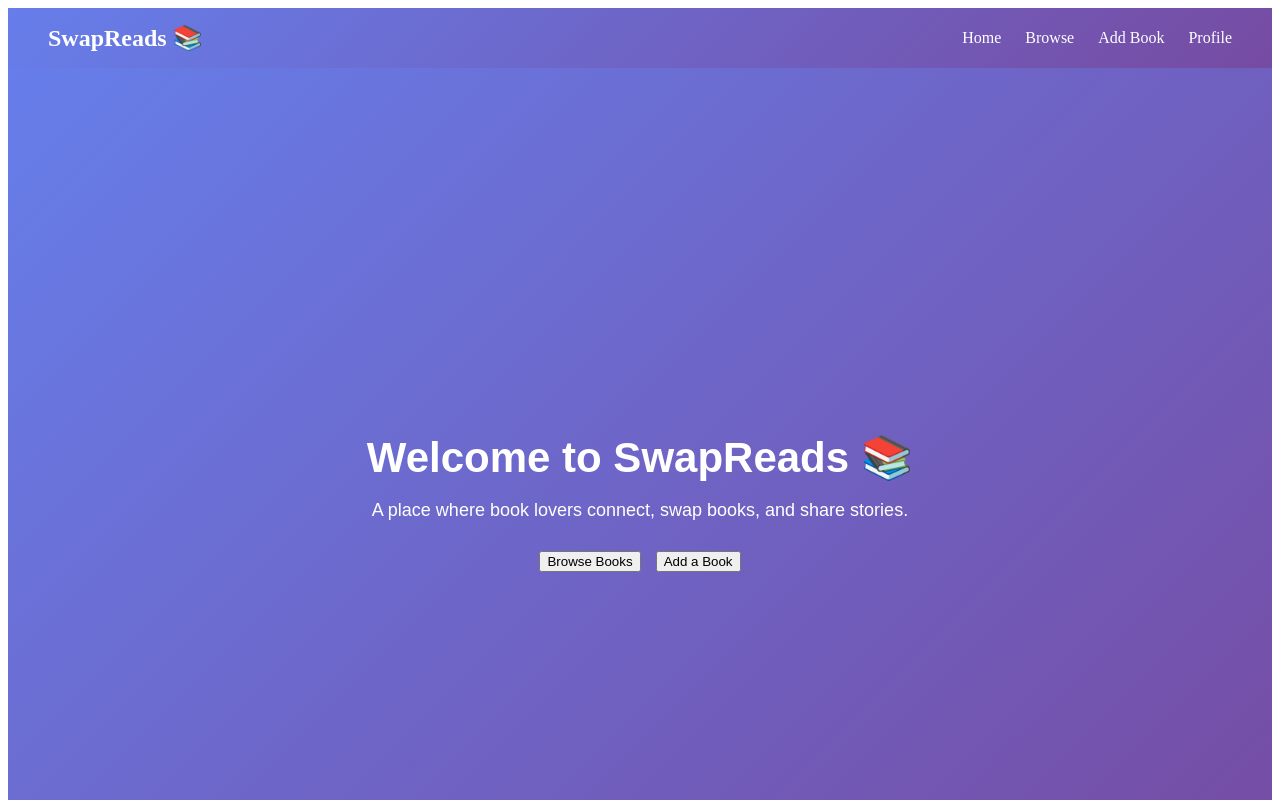
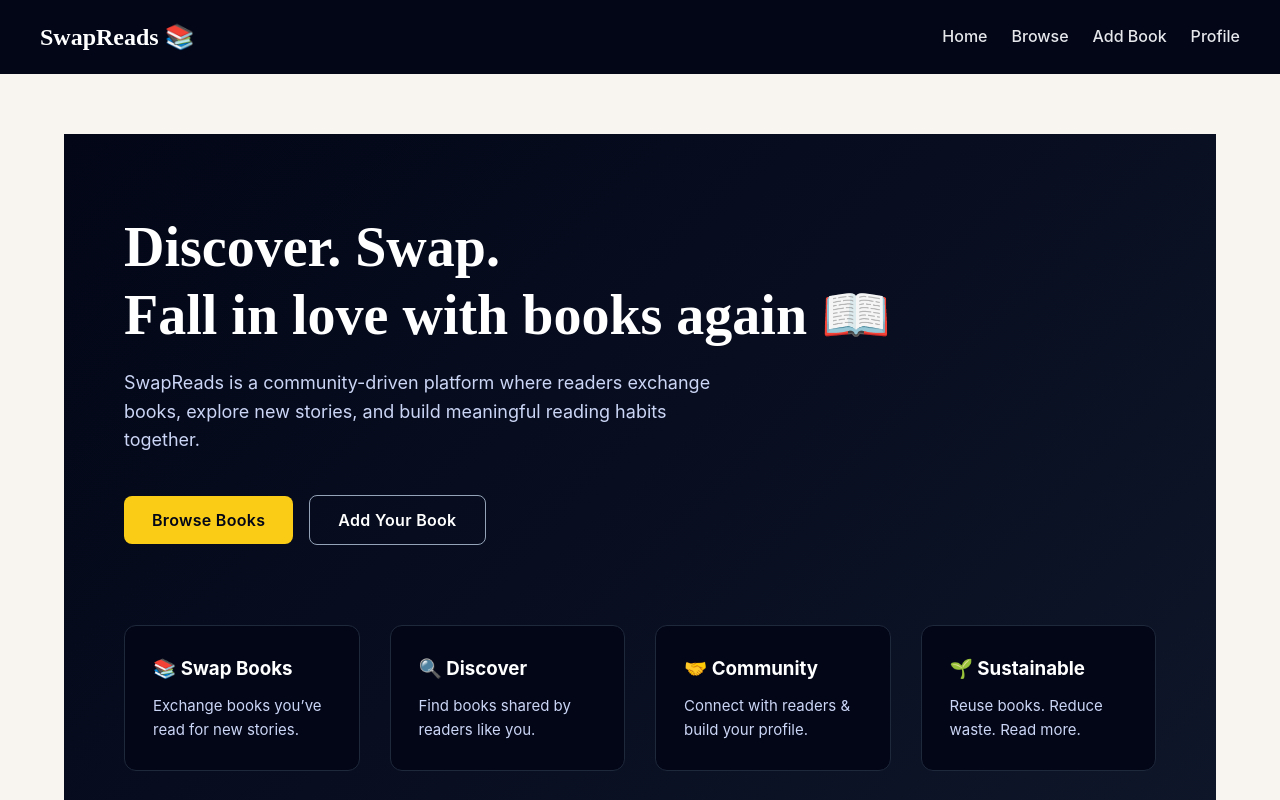
Before and after one commit to gajbhiyea041-sudo/swapreads, a React (Vite) app: page / in a window 1280 px wide. Shown: the top 800 px of the page. Built offline with nearby package versions, Linux system fonts and the light colour scheme.

Commit message:
UI polish update

```diff
--- a/src/App.css
+++ b/src/App.css
@@ -1,29 +1,78 @@
+/* ===== APP LAYOUT ===== */
+
+.app-container {
+  max-width: 1200px;
+  margin: auto;
+  padding: 60px 24px;
+}
+
+/* ===== SECTION SPACING ===== */
+.section {
+  margin-bottom: 60px;
+}
+
+/* ===== CARD (Premium Look) ===== */
 .card {
   background: white;
-  border-radius: 14px;
-  padding: 25px;
-  box-shadow: 0 10px 25px rgba(0, 0, 0, 0.08);
-  margin-bottom: 25px;
+  border-radius: 18px;
+  padding: 28px;
+  box-shadow: 0 20px 40px rgba(0, 0, 0, 0.08);
+  transition: transform 0.25s ease, box-shadow 0.25s ease;
 }
 
+.card:hover {
+  transform: translateY(-4px);
+  box-shadow: 0 30px 60px rgba(0, 0, 0, 0.12);
+}
+
+/* ===== BUTTONS ===== */
 button {
-  background: #4f46e5;
+  background: linear-gradient(135deg, #4f46e5, #6366f1);
   color: white;
   border: none;
-  padding: 10px 18px;
-  border-radius: 8px;
+  padding: 12px 22px;
+  border-radius: 10px;
   cursor: pointer;
-  font-weight: 500;
+  font-weight: 600;
+  letter-spacing: 0.3px;
+  transition: all 0.25s ease;
 }
 
 button:hover {
-  background: #4338ca;
+  transform: translateY(-2px);
+  box-shadow: 0 12px 25px rgba(79, 70, 229, 0.35);
 }
 
-input, select {
+/* ===== INPUTS ===== */
+input,
+select,
+textarea {
   width: 100%;
-  padding: 10px;
-  margin-top: 6px;
-  border-radius: 6px;
+  padding: 12px 14px;
+  margin-top: 8px;
+  border-radius: 10px;
   border: 1px solid #cbd5e1;
+  font-size: 15px;
+  transition: border 0.2s ease, box-shadow 0.2s ease;
 }
+
+input:focus,
+select:focus,
+textarea:focus {
+  outline: none;
+  border-color: #4f46e5;
+  box-shadow: 0 0 0 3px rgba(79, 70, 229, 0.15);
+}
+
+/* ===== PAGE TITLES ===== */
+.page-title {
+  font-size: 34px;
+  font-weight: 700;
+  margin-bottom: 20px;
+}
+
+/* ===== SUBTEXT ===== */
+.subtext {
+  color: #64748b;
+  font-size: 15px;
+}
--- a/src/App.jsx
+++ b/src/App.jsx
@@ -1,24 +1,24 @@
-import { BrowserRouter, Routes, Route } from "react-router-dom";
-
 import Navbar from "./components/Navbar";
-
 import Home from "./pages/Home";
 import Browse from "./pages/Browse";
 import AddBook from "./pages/AddBook";
 import Profile from "./pages/Profile";
+import "./App.css";
+import { Routes, Route } from "react-router-dom";
 
 function App() {
   return (
-    <BrowserRouter>
+    <>
       <Navbar />
-
+      <div className="app-container">
         <Routes>
           <Route path="/" element={<Home />} />
           <Route path="/browse" element={<Browse />} />
           <Route path="/add" element={<AddBook />} />
           <Route path="/profile" element={<Profile />} />
         </Routes>
-    </BrowserRouter>
+      </div>
+    </>
   );
 }
 
--- a/src/components/Navbar.jsx
+++ b/src/components/Navbar.jsx
@@ -1,32 +1,39 @@
 import { Link } from "react-router-dom";
 
 function Navbar() {
+  const navStyle = {
+    backgroundColor: "#020617",
+    padding: "18px 40px",
+    display: "flex",
+    justifyContent: "space-between",
+    alignItems: "center"
+  };
+
+  const logoStyle = {
+    color: "white",
+    fontSize: "24px",
+    fontWeight: "700",
+    fontFamily: "serif"
+  };
+
+  const linkStyle = {
+    color: "#e5e7eb",
+    textDecoration: "none",
+    marginLeft: "24px",
+    fontWeight: "500"
+  };
+
   return (
-    <nav
-      style={{
-        display: "flex",
-        justifyContent: "space-between",
-        alignItems: "center",
-        padding: "16px 40px",
-        background: "linear-gradient(135deg, #667eea, #764ba2)",
-      }}
-    >
-      <h2 style={{ color: "white", margin: 0 }}>SwapReads 📚</h2>
-
-      <div style={{ display: "flex", gap: "24px" }}>
-        <Link style={linkStyle} to="/">Home</Link>
-        <Link style={linkStyle} to="/browse">Browse</Link>
-        <Link style={linkStyle} to="/add">Add Book</Link>
-        <Link style={linkStyle} to="/profile">Profile</Link>
+    <div style={navStyle}>
+      <div style={logoStyle}>SwapReads 📚</div>
+      <div>
+        <Link to="/" style={linkStyle}>Home</Link>
+        <Link to="/browse" style={linkStyle}>Browse</Link>
+        <Link to="/add" style={linkStyle}>Add Book</Link>
+        <Link to="/profile" style={linkStyle}>Profile</Link>
       </div>
-    </nav>
+    </div>
   );
 }
 
-const linkStyle = {
-  color: "white",
-  textDecoration: "none",
-  fontWeight: "500",
-};
-
 export default Navbar;
--- a/src/index.css
+++ b/src/index.css
@@ -1,11 +1,71 @@
+/* ===== RESET ===== */
 * {
   margin: 0;
   padding: 0;
   box-sizing: border-box;
-  font-family: "Segoe UI", sans-serif;
 }
 
+/* ===== ROOT VARIABLES (DESIGN SYSTEM) ===== */
+:root {
+  --bg-main: #f8f5f1;       /* paper white */
+  --bg-card: #ffffff;
+  --text-main: #1f2933;     /* ink */
+  --text-muted: #6b7280;
+  --accent: #c89b3c;        /* gold accent */
+  --border-soft: #e5e7eb;
+}
+
+/* ===== BODY ===== */
 body {
-  background: linear-gradient(135deg, #f5f7fa, #e4ecf7);
-  color: #1f2933;
+  background-color: var(--bg-main);
+  color: var(--text-main);
+  font-family: "Inter", "Segoe UI", sans-serif;
+  line-height: 1.6;
+  -webkit-font-smoothing: antialiased;
 }
+
+/* ===== LINKS ===== */
+a {
+  color: inherit;
+  text-decoration: none;
+}
+
+/* ===== BUTTON ===== */
+button {
+  font-family: inherit;
+  background: var(--accent);
+  color: #111827;
+  border: none;
+  padding: 10px 18px;
+  border-radius: 10px;
+  font-weight: 600;
+  cursor: pointer;
+  transition: all 0.25s ease;
+}
+
+button:hover {
+  transform: translateY(-1px);
+  box-shadow: 0 10px 25px rgba(0,0,0,0.15);
+}
+
+/* ===== CARD (Books, Sections, Forms) ===== */
+.card {
+  background: var(--bg-card);
+  border: 1px solid var(--border-soft);
+  border-radius: 18px;
+  box-shadow: 0 20px 40px rgba(0,0,0,0.08);
+}
+
+/* ===== TEXT HELPERS ===== */
+.text-muted {
+  color: var(--text-muted);
+}
+
+.text-accent {
+  color: var(--accent);
+}
+
+/* ===== SMOOTH ===== */
+html {
+  scroll-behavior: smooth;
+}
--- a/src/main.jsx
+++ b/src/main.jsx
@@ -1,9 +1,13 @@
 import React from "react";
 import ReactDOM from "react-dom/client";
+import { BrowserRouter } from "react-router-dom";
 import App from "./App";
+import "./index.css";
 
 ReactDOM.createRoot(document.getElementById("root")).render(
   <React.StrictMode>
-    <App />
+    <BrowserRouter>
+      <App />
+    </BrowserRouter>
   </React.StrictMode>
 );
--- a/src/pages/AddBook.jsx
+++ b/src/pages/AddBook.jsx
@@ -1,81 +1,106 @@
-import { useState } from "react";
-
 function AddBook() {
-  const [title, setTitle] = useState("");
-  const [author, setAuthor] = useState("");
-  const [condition, setCondition] = useState("");
-
-  function handleSubmit(e) {
-    e.preventDefault();
-    alert("Book added (UI only for now)");
-    setTitle("");
-    setAuthor("");
-    setCondition("");
-  }
-
   return (
     <div
       style={{
         minHeight: "100vh",
-        background: "#f5f7fb",
+        backgroundColor: "#020617",
         display: "flex",
         justifyContent: "center",
         alignItems: "center",
-        fontFamily: "sans-serif",
+        padding: "40px",
+        color: "white"
       }}
     >
       <div
         style={{
-          background: "white",
-          padding: "30px",
-          borderRadius: "14px",
           width: "100%",
-          maxWidth: "420px",
-          boxShadow: "0 10px 25px rgba(0,0,0,0.08)",
+          maxWidth: "460px",
+          backgroundColor: "#020617",
+          border: "1px solid #1e293b",
+          borderRadius: "16px",
+          padding: "32px",
+          boxShadow: "0 20px 40px rgba(0,0,0,0.4)"
         }}
       >
-        <h2 style={{ marginBottom: "20px" }}>Add a Book 📘</h2>
+        <h2
+          style={{
+            fontFamily: "serif",
+            fontSize: "28px",
+            marginBottom: "10px"
+          }}
+        >
+          Add a Book 📘
+        </h2>
 
-        <form onSubmit={handleSubmit}>
-          <div style={{ marginBottom: "15px" }}>
-            <label>Book Title</label>
+        <p style={{ color: "#94a3b8", marginBottom: "28px" }}>
+          Share a book with the SwapReads community
+        </p>
+
+        {/* Title */}
+        <div style={{ marginBottom: "18px" }}>
+          <label style={{ color: "#cbd5f5", fontSize: "14px" }}>
+            Book Title
+          </label>
           <input
             type="text"
-              value={title}
-              onChange={(e) => setTitle(e.target.value)}
-              required
+            placeholder="Eg. Atomic Habits"
+            style={inputStyle}
           />
         </div>
 
-          <div style={{ marginBottom: "15px" }}>
-            <label>Author</label>
+        {/* Author */}
+        <div style={{ marginBottom: "18px" }}>
+          <label style={{ color: "#cbd5f5", fontSize: "14px" }}>
+            Author
+          </label>
           <input
             type="text"
-              value={author}
-              onChange={(e) => setAuthor(e.target.value)}
-              required
+            placeholder="Eg. James Clear"
+            style={inputStyle}
           />
         </div>
 
-          <div style={{ marginBottom: "20px" }}>
-            <label>Condition</label>
-            <select
-              value={condition}
-              onChange={(e) => setCondition(e.target.value)}
-              required
-            >
-              <option value="">Select condition</option>
-              <option value="New">New</option>
-              <option value="Good">Good</option>
-              <option value="Used">Used</option>
+        {/* Condition */}
+        <div style={{ marginBottom: "26px" }}>
+          <label style={{ color: "#cbd5f5", fontSize: "14px" }}>
+            Condition
+          </label>
+          <select style={inputStyle}>
+            <option>New</option>
+            <option>Good</option>
+            <option>Used</option>
           </select>
         </div>
 
-          <button type="submit">Add Book</button>
-        </form>
+        {/* Button */}
+        <button
+          style={{
+            width: "100%",
+            padding: "14px",
+            backgroundColor: "#facc15",
+            color: "#020617",
+            border: "none",
+            borderRadius: "8px",
+            fontWeight: "600",
+            cursor: "pointer"
+          }}
+        >
+          Add Book
+        </button>
       </div>
     </div>
   );
 }
 
+const inputStyle = {
+  width: "100%",
+  padding: "12px 14px",
+  marginTop: "6px",
+  backgroundColor: "#020617",
+  border: "1px solid #1e293b",
+  borderRadius: "8px",
+  color: "white",
+  outline: "none"
+};
+
 export default AddBook;
--- a/src/pages/Browse.jsx
+++ b/src/pages/Browse.jsx
@@ -1,54 +1,92 @@
 function Browse() {
   const books = [
-    {
-      title: "Atomic Habits",
-      author: "James Clear",
-      condition: "Good",
-    },
-    {
-      title: "The Alchemist",
-      author: "Paulo Coelho",
-      condition: "Used",
-    },
-    {
-      title: "Deep Work",
-      author: "Cal Newport",
-      condition: "New",
-    },
+    { title: "The Alchemist", author: "Paulo Coelho" },
+    { title: "Atomic Habits", author: "James Clear" },
+    { title: "Ikigai", author: "Héctor García" },
+    { title: "Rich Dad Poor Dad", author: "Robert Kiyosaki" },
+    { title: "The Psychology of Money", author: "Morgan Housel" },
+    { title: "Think Like a Monk", author: "Jay Shetty" }
   ];
 
   return (
     <div
       style={{
         minHeight: "100vh",
-        background: "#f5f7fb",
-        padding: "40px",
-        fontFamily: "sans-serif",
+        backgroundColor: "#020617",
+        padding: "60px",
+        color: "white"
       }}
     >
-      <h2 style={{ marginBottom: "30px" }}>Browse Books 📚</h2>
+      <h1
+        style={{
+          fontSize: "42px",
+          marginBottom: "10px",
+          fontFamily: "serif"
+        }}
+      >
+        Browse Books 📚
+      </h1>
+
+      <p style={{ color: "#94a3b8", marginBottom: "40px" }}>
+        Explore books shared by readers in the SwapReads community
+      </p>
 
       <div
         style={{
           display: "grid",
-          gridTemplateColumns: "repeat(auto-fit, minmax(220px, 1fr))",
-          gap: "20px",
+          gridTemplateColumns: "repeat(auto-fit, minmax(240px, 1fr))",
+          gap: "30px"
         }}
       >
         {books.map((book, index) => (
           <div
             key={index}
             style={{
-              background: "white",
-              padding: "20px",
-              borderRadius: "12px",
-              boxShadow: "0 8px 20px rgba(0,0,0,0.08)",
+              backgroundColor: "#020617",
+              border: "1px solid #1e293b",
+              borderRadius: "14px",
+              padding: "24px",
+              transition: "all 0.3s ease",
+              cursor: "pointer"
+            }}
+            onMouseEnter={e => {
+              e.currentTarget.style.transform = "translateY(-6px)";
+              e.currentTarget.style.borderColor = "#facc15";
+            }}
+            onMouseLeave={e => {
+              e.currentTarget.style.transform = "translateY(0)";
+              e.currentTarget.style.borderColor = "#1e293b";
             }}
           >
-            <h3>{book.title}</h3>
-            <p>Author: {book.author}</p>
-            <p>Condition: {book.condition}</p>
-            <button style={{ marginTop: "10px" }}>Request Swap</button>
+            <div
+              style={{
+                height: "180px",
+                background:
+                  "linear-gradient(135deg, #1e293b, #020617)",
+                borderRadius: "10px",
+                marginBottom: "16px"
+              }}
+            />
+
+            <h3 style={{ marginBottom: "6px" }}>{book.title}</h3>
+            <p style={{ color: "#94a3b8", fontSize: "14px" }}>
+              {book.author}
+            </p>
+
+            <button
+              style={{
+                marginTop: "14px",
+                padding: "10px 14px",
+                backgroundColor: "#facc15",
+                color: "#020617",
+                border: "none",
+                borderRadius: "6px",
+                fontWeight: "600",
+                cursor: "pointer"
+              }}
+            >
+              Request Swap
+            </button>
           </div>
         ))}
       </div>
--- a/src/pages/Home.jsx
+++ b/src/pages/Home.jsx
@@ -3,33 +3,103 @@ function Home() {
     <div
       style={{
         minHeight: "100vh",
-        background: "linear-gradient(135deg, #667eea, #764ba2)",
-        display: "flex",
-        justifyContent: "center",
-        alignItems: "center",
-        fontFamily: "sans-serif",
+        background: "linear-gradient(135deg, #020617, #0f172a)",
         color: "white",
-        padding: "20px",
+        padding: "80px 60px"
       }}
     >
-      <div style={{ maxWidth: "600px", textAlign: "center" }}>
-        <h1 style={{ fontSize: "42px", marginBottom: "15px" }}>
-          Welcome to SwapReads 📚
+      {/* HERO SECTION */}
+      <div
+        style={{
+          maxWidth: "900px",
+          marginBottom: "80px"
+        }}
+      >
+        <h1
+          style={{
+            fontSize: "56px",
+            fontWeight: "700",
+            lineHeight: "1.2",
+            marginBottom: "20px",
+            fontFamily: "serif"
+          }}
+        >
+          Discover. Swap.
+          <br /> Fall in love with books again 📖
         </h1>
 
-        <p style={{ fontSize: "18px", marginBottom: "30px" }}>
-          A place where book lovers connect, swap books, and share stories.
+        <p
+          style={{
+            fontSize: "18px",
+            color: "#cbd5f5",
+            maxWidth: "600px",
+            marginBottom: "40px"
+          }}
+        >
+          SwapReads is a community-driven platform where readers exchange books,
+          explore new stories, and build meaningful reading habits together.
         </p>
 
-        <div style={{ display: "flex", gap: "15px", justifyContent: "center" }}>
-          <a href="/browse">
-            <button>Browse Books</button>
-          </a>
+        <div>
+          <button
+            style={{
+              padding: "14px 28px",
+              fontSize: "16px",
+              backgroundColor: "#facc15",
+              color: "#020617",
+              border: "none",
+              borderRadius: "8px",
+              fontWeight: "600",
+              cursor: "pointer",
+              marginRight: "16px"
+            }}
+          >
+            Browse Books
+          </button>
 
-          <a href="/add">
-            <button>Add a Book</button>
-          </a>
+          <button
+            style={{
+              padding: "14px 28px",
+              fontSize: "16px",
+              backgroundColor: "transparent",
+              color: "white",
+              border: "1px solid #94a3b8",
+              borderRadius: "8px",
+              cursor: "pointer"
+            }}
+          >
+            Add Your Book
+          </button>
         </div>
+      </div>
+
+      {/* FEATURE STRIP */}
+      <div
+        style={{
+          display: "grid",
+          gridTemplateColumns: "repeat(auto-fit, minmax(220px, 1fr))",
+          gap: "30px"
+        }}
+      >
+        {[
+          { title: "📚 Swap Books", text: "Exchange books you’ve read for new stories." },
+          { title: "🔍 Discover", text: "Find books shared by readers like you." },
+          { title: "🤝 Community", text: "Connect with readers & build your profile." },
+          { title: "🌱 Sustainable", text: "Reuse books. Reduce waste. Read more." }
+        ].map((item, index) => (
+          <div
+            key={index}
+            style={{
+              backgroundColor: "#020617",
+              border: "1px solid #1e293b",
+              padding: "28px",
+              borderRadius: "12px"
+            }}
+          >
+            <h3 style={{ marginBottom: "10px" }}>{item.title}</h3>
+            <p style={{ color: "#cbd5f5", fontSize: "15px" }}>{item.text}</p>
+          </div>
+        ))}
       </div>
     </div>
   );
--- a/src/pages/Profile.jsx
+++ b/src/pages/Profile.jsx
@@ -3,46 +3,103 @@ function Profile() {
     <div
       style={{
         minHeight: "100vh",
-        background: "#f5f7fb",
+        backgroundColor: "#020617",
         display: "flex",
         justifyContent: "center",
         alignItems: "center",
-        fontFamily: "sans-serif",
+        color: "white",
+        padding: "40px"
       }}
     >
       <div
         style={{
-          background: "white",
-          padding: "30px",
-          borderRadius: "14px",
+          backgroundColor: "#020617",
+          border: "1px solid #1e293b",
+          borderRadius: "16px",
+          padding: "32px",
           width: "100%",
           maxWidth: "420px",
-          boxShadow: "0 10px 25px rgba(0,0,0,0.08)",
           textAlign: "center",
+          boxShadow: "0 20px 40px rgba(0,0,0,0.4)"
         }}
       >
+        {/* Avatar */}
         <img
-          src="https://avatars.githubusercontent.com/u/9919?v=4"
-          alt="anime profile"
+          src="https://i.imgur.com/8Km9tLL.png"
+          alt="profile"
           style={{
             width: "120px",
             height: "120px",
             borderRadius: "50%",
-            marginBottom: "15px",
-            objectFit: "cover",
+            marginBottom: "16px",
+            border: "3px solid #facc15"
           }}
         />
 
-        <h2>Akira</h2>
-        <p style={{ color: "#666" }}>Anime & Book Enthusiast 📘🔥</p>
+        <h2
+          style={{
+            fontFamily: "serif",
+            fontSize: "26px",
+            marginBottom: "6px"
+          }}
+        >
+          Akira
+        </h2>
 
-        <div style={{ marginTop: "20px", textAlign: "left" }}>
-          <p><strong>Books Shared:</strong> 4</p>
-          <p><strong>Books Requested:</strong> 1</p>
-          <p><strong>Favorite Genre:</strong> Fiction</p>
+        <p style={{ color: "#94a3b8", marginBottom: "24px" }}>
+          Book Lover • SwapReads Member
+        </p>
+
+        {/* Stats */}
+        <div
+          style={{
+            display: "grid",
+            gridTemplateColumns: "1fr 1fr",
+            gap: "16px",
+            marginBottom: "28px"
+          }}
+        >
+          <div
+            style={{
+              border: "1px solid #1e293b",
+              borderRadius: "12px",
+              padding: "16px"
+            }}
+          >
+            <h3 style={{ fontSize: "22px", color: "#facc15" }}>4</h3>
+            <p style={{ color: "#94a3b8", fontSize: "14px" }}>
+              Books Shared
+            </p>
+          </div>
+
+          <div
+            style={{
+              border: "1px solid #1e293b",
+              borderRadius: "12px",
+              padding: "16px"
+            }}
+          >
+            <h3 style={{ fontSize: "22px", color: "#facc15" }}>2</h3>
+            <p style={{ color: "#94a3b8", fontSize: "14px" }}>
+              Swaps Done
+            </p>
+          </div>
         </div>
 
-        <button style={{ marginTop: "20px" }}>Edit Profile</button>
+        {/* Button */}
+        <button
+          style={{
+            padding: "12px 20px",
+            backgroundColor: "#facc15",
+            color: "#020617",
+            border: "none",
+            borderRadius: "8px",
+            fontWeight: "600",
+            cursor: "pointer"
+          }}
+        >
+          Edit Profile
+        </button>
       </div>
     </div>
   );
```
Lines whose indentation alone changed are shown as unchanged.
